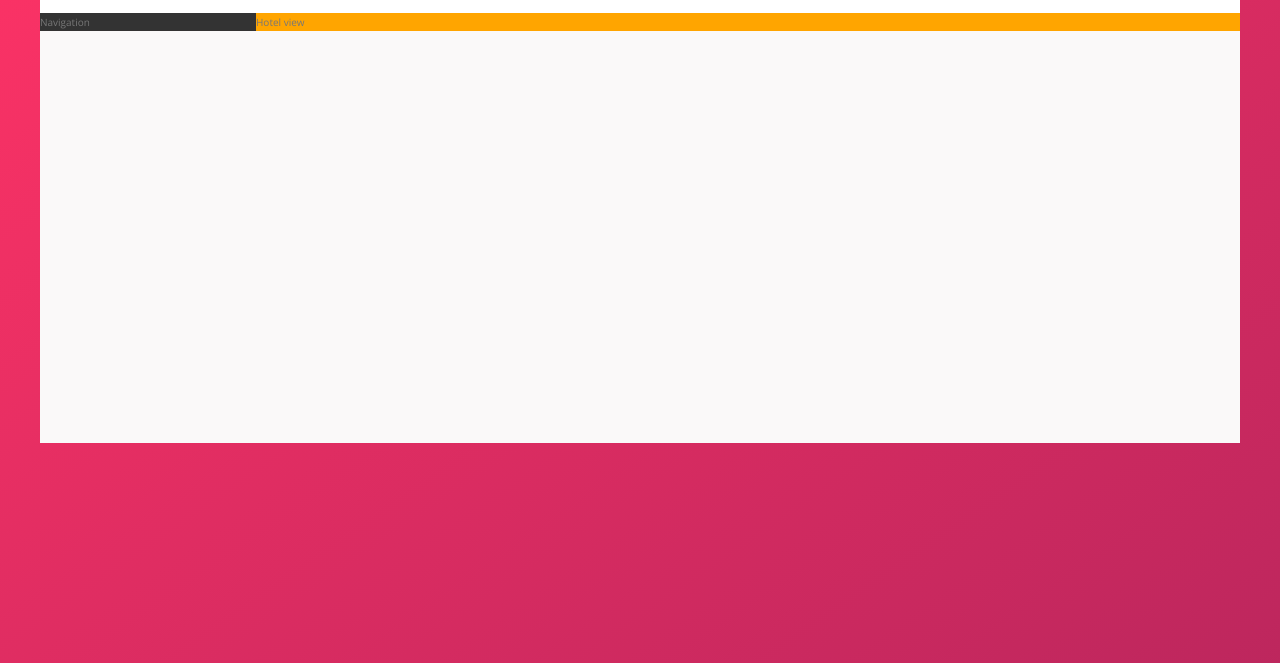
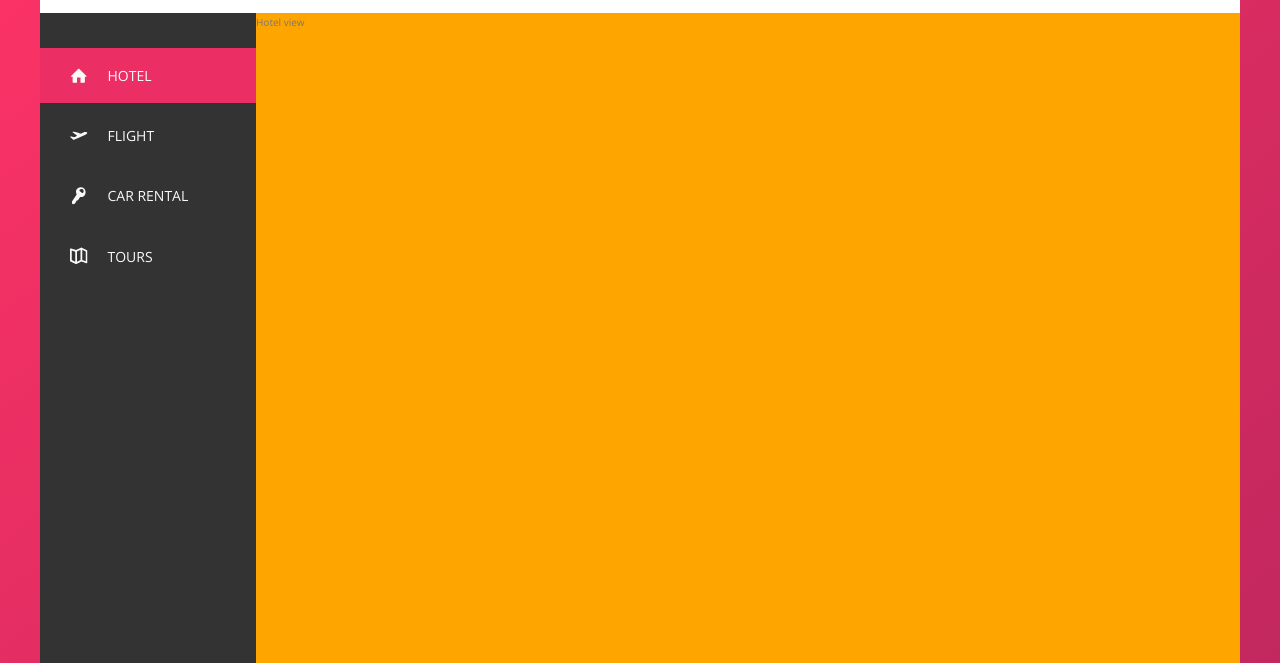
Before and after one commit to sadiquex/Trillo, a website: page index.html in a window 1280 px wide. Shown: the part 137-800 px from the top of the page. Drawn offline with nearby package versions, Linux system fonts and the light colour scheme.

Commit message:
completed navbar

```diff
--- a/index.html
+++ b/index.html
@@ -58,7 +58,47 @@
       </header>
 
       <div class="content">
-        <nav class="sidebar">Navigation</nav>
+        <nav class="sidebar">
+          <ul class="side-nav">
+            <li class="side-nav__item side-nav__item--active">
+              <a href="#" class="side-nav__link">
+                <svg class="side-nav__icon">
+                  <use xlink:href="img/sprite.svg#icon-home"></use>
+                </svg>
+                <span>Hotel</span>
+              </a>
+            </li>
+
+            <li class="side-nav__item">
+              <a href="#" class="side-nav__link">
+                <svg class="side-nav__icon">
+                  <use xlink:href="img/sprite.svg#icon-aircraft-take-off"></use>
+                </svg>
+                <span>Flight</span>
+              </a>
+            </li>
+
+            <li class="side-nav__item">
+              <a href="#" class="side-nav__link">
+                <svg class="side-nav__icon">
+                  <use xlink:href="img/sprite.svg#icon-key"></use>
+                </svg>
+                <span>Car rental</span>
+              </a>
+            </li>
+
+            <li class="side-nav__item">
+              <a href="#" class="side-nav__link">
+                <svg class="side-nav__icon">
+                  <use xlink:href="img/sprite.svg#icon-map"></use>
+                </svg>
+                <span>Tours</span>
+              </a>
+            </li>
+          </ul>
+
+          <div class="legal">&copy; 2017 by Trillo. All rights reserved.</div>
+        </nav>
 
         <main class="hotel-view">Hotel view</main>
       </div>
--- a/sass/_components.scss
+++ b/sass/_components.scss
@@ -122,3 +122,73 @@
   &__user-name {
   }
 }
+
+// ///////////////////////////////////////////////////
+// side navigation
+.side-nav {
+  font-size: 1.4rem;
+  list-style: none;
+  margin-top: 3.5rem;
+
+  &__item {
+    position: relative;
+
+    &:not(:last-child) {
+      margin-bottom: 0.5rem;
+    }
+  }
+
+  &__item::before {
+    content: '';
+    position: absolute;
+    top: 0;
+    left: 0;
+    height: 100%;
+    width: 3px;
+    background-color: var(--color-primary);
+    transform: scaleY(0);
+    transform-origin: center;
+    transition: transform 0.2s, width 0.4s cubic-bezier(1, 0, 0, 1) 0.2s,
+      background-color 0.1s; // setting 2 different transition properties
+  }
+
+  &__item:hover::before,
+  &__item--active::before {
+    transform: scaleY(1);
+    width: 100%;
+  }
+
+  &__item:active::before {
+    background-color: var(--color-primary-light);
+  }
+
+  &__link:link,
+  &__link:visited {
+    color: var(--color-grey-light-1);
+    text-decoration: none;
+    text-transform: uppercase;
+    display: block;
+    padding: 1.5rem 3rem;
+    position: relative;
+    z-index: 10;
+
+    display: flex;
+    align-items: center;
+  }
+
+  &__icon {
+    width: 1.75rem;
+    height: 1.75rem;
+    margin-right: 2rem;
+    fill: currentColor; // color of the parent element
+  }
+}
+
+// ///////////////////////////////////////////////////
+// legal text
+.legal {
+  font-size: 1.2rem;
+  color: var(--color-grey-dark-4);
+  text-align: center;
+  padding: 2.5rem;
+}
--- a/sass/_layout.scss
+++ b/sass/_layout.scss
@@ -28,13 +28,18 @@
 .sidebar {
     background-color: var(--color-grey-dark-1);
 
+    display: flex;
     flex: 0 0 18%;
+    flex-direction: column;
+    justify-content: space-between;
+
 
 }
 
 // content child
 .hotel-view {
     background-color: orange;
+    height: 80rem;
 
     flex: 1; //element should grow as much as it can
 
```
Also changed, not shown: css/style.css, sass/_base.scss (line endings or trailing spaces).
